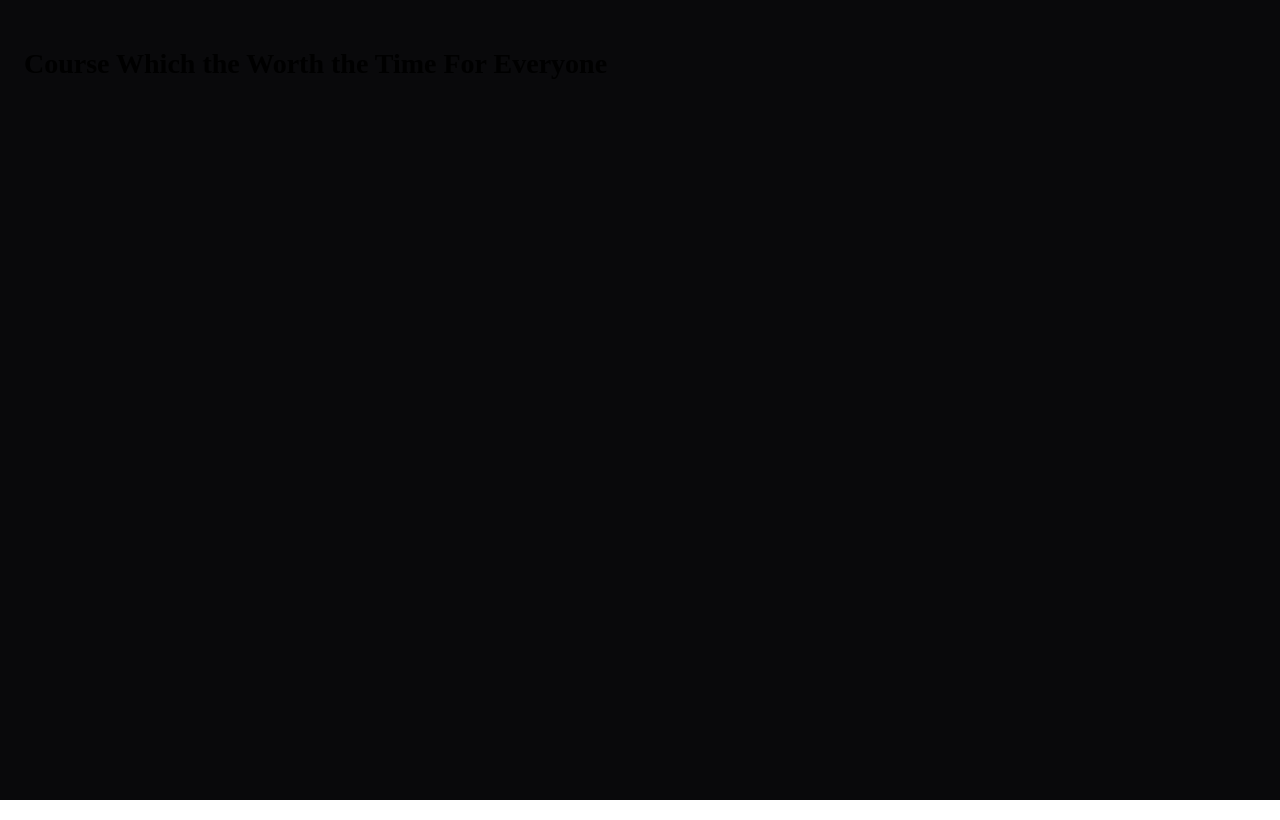
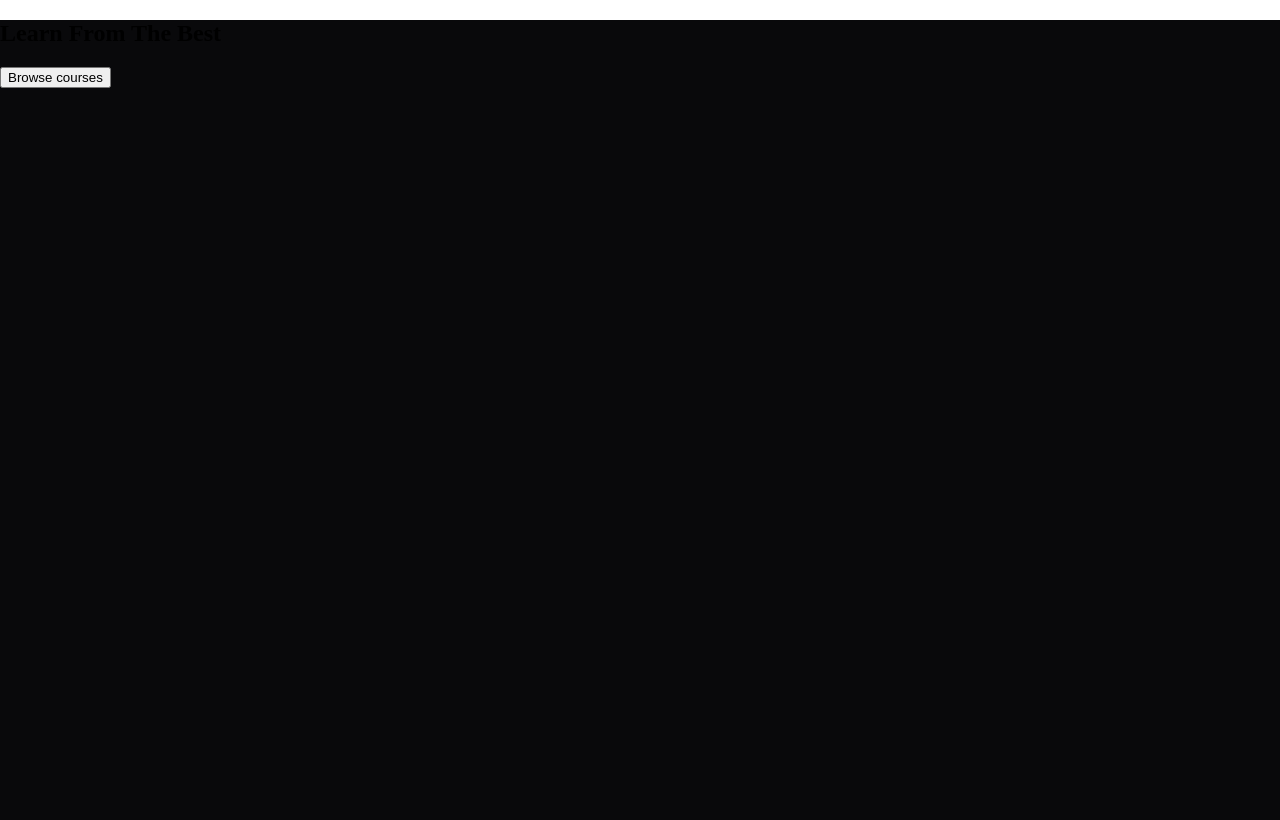
Before and after one commit to tech-dipesh/skillpath_oa, a React (Vite) app: page / in a window 1280 px wide. Built offline with nearby package versions, Linux system fonts and the light colour scheme.

Commit message:
The Hero main Page Content With Have a Basic Content With Stylying, And also import There

```diff
--- a/src/App.tsx
+++ b/src/App.tsx
@@ -1,10 +1,10 @@
-import { CourseSection } from "@/components/CourseSection"
+import { Hero } from "@/components/Hero"
 import { theme } from "@/lib/theme"
 
 export function App() {
   return (
     <div style={{ background: theme.background, minHeight: "100vh" }}>
-      <CourseSection headingText="Course Which the Worth the Time For Everyone" accentColor={theme.accent} />
+      <Hero />
     </div>
   )
 }
--- /dev/null
+++ b/src/components/Hero.css
@@ -0,0 +1,33 @@
+.hero {
+  background: var(--bakckground);
+  padding: 96px 24px 64px;
+  display: flex;
+  flex-direction: column;
+  align-items: center;
+  text-align: center;
+  gap: 18px;
+}
+.hero-heading {
+  margin: 0;
+  color: var(--text);
+  font-size: 44px;
+  font-weight: 800;
+  max-width: 600px;
+}
+.hero-subheading {
+  margin: 0;
+  color: var(--text);
+  font-size: 17px;
+  max-width: 480px;
+}
+.hero-button {
+  margin-top: 12px;
+  background: var(--accent);
+  background: var(--bakckground);
+  border: none;
+  border-radius: 8px;
+  padding: 12px 24px;
+  font-size: 15px;
+  font-weight: 600;
+  cursor: pointer;
+}
--- /dev/null
+++ b/src/components/Hero.tsx
@@ -0,0 +1,8 @@
+export function Hero() {
+  return (
+    <section className="hero">
+      <h1 className="hero-heading">Learn From The Best</h1>
+      <button className="hero-button">Browse courses</button>
+    </section>
+  )
+}
```
